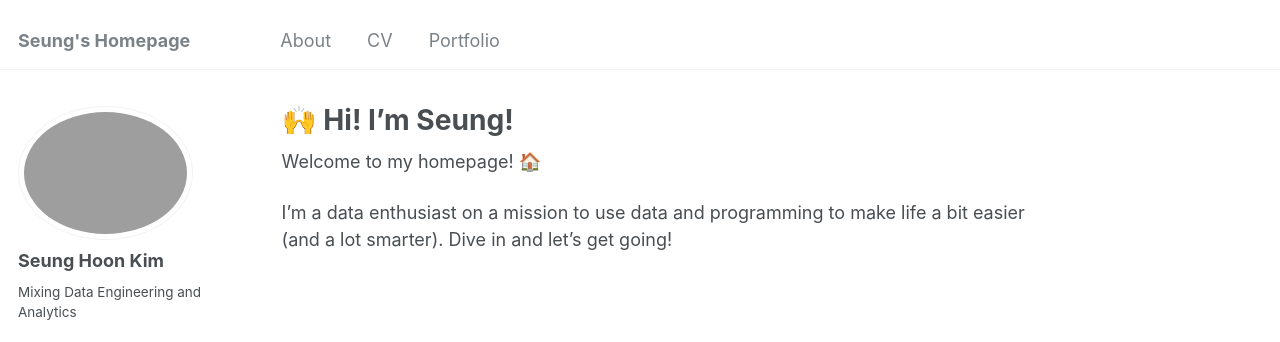
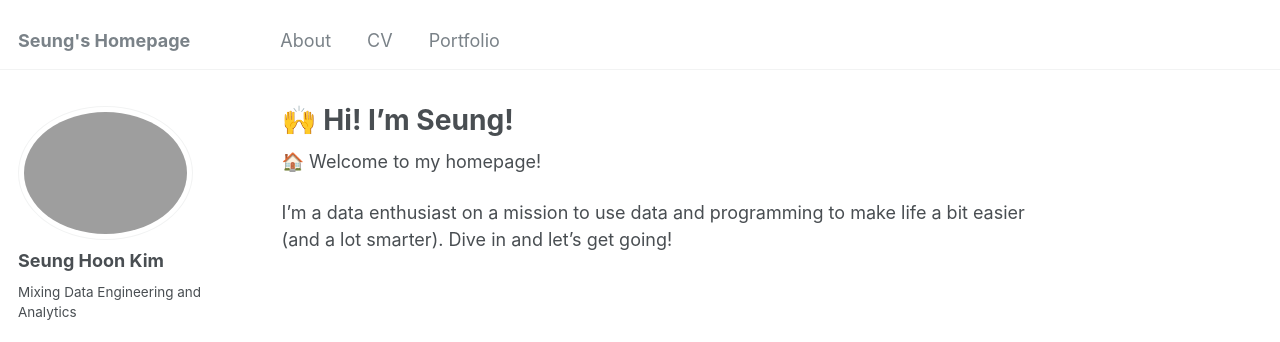
Before and after one commit to seunghoonkim1/seunghoonkim1.github.io, a Jekyll site: the page built from _pages/about.md, in a window 1280 px wide. Shown: the top 342 px of the page. Built offline with Jekyll 4.4.1, drawn with Linux system fonts in a browser that asks for light colours.

```diff
--- a/_pages/about.md
+++ b/_pages/about.md
@@ -8,7 +8,7 @@ redirect_from:
   - /about.html
 ---
 
-Welcome to my homepage! 🏠
+🏠 Welcome to my homepage!
 
 I'm a data enthusiast on a mission to use data and programming to make life a bit easier (and a lot smarter).
 Dive in and let's get going!
```
